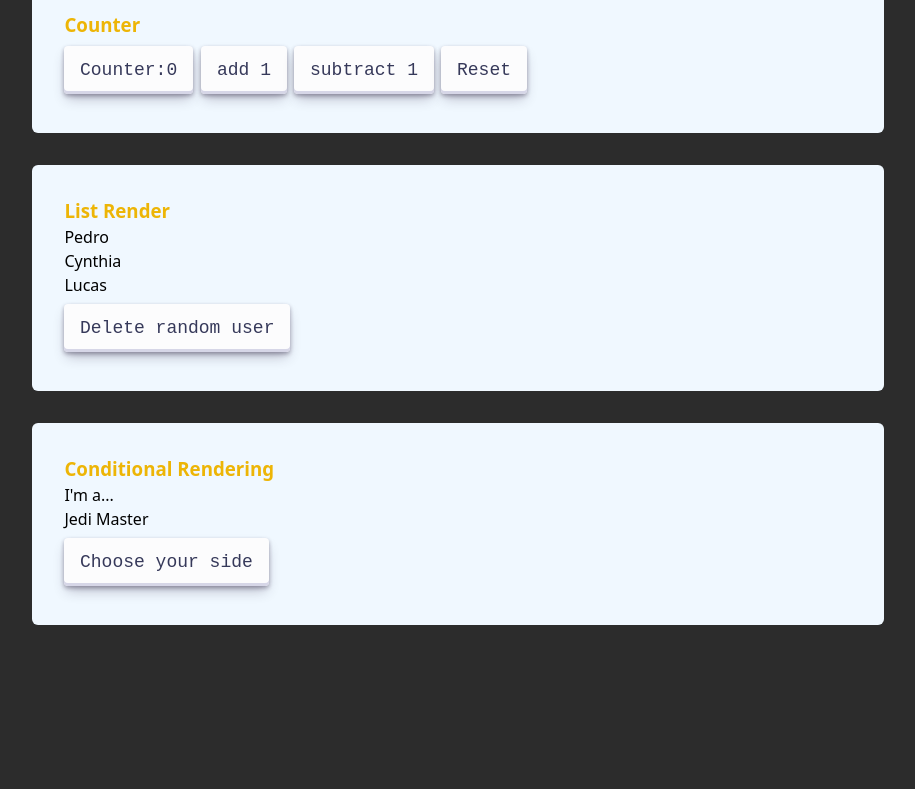
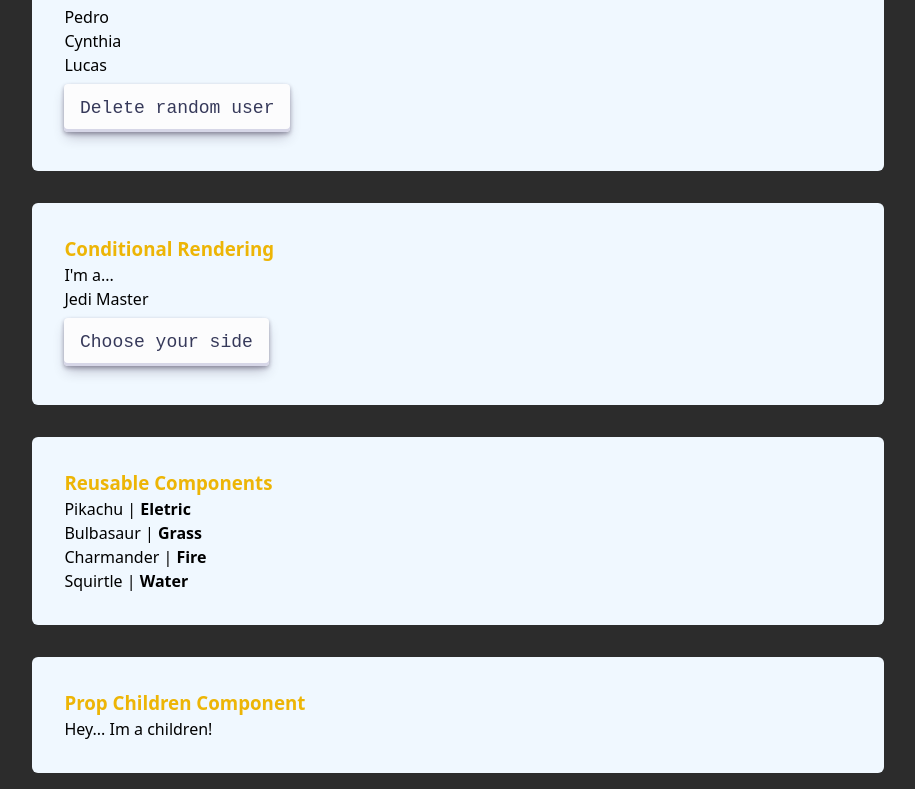
Before and after one commit to pdrowilson/react-advanced, a React (Vite) app: page / in a window 1280 px wide. Shown: the part 636-1425 px from the top of the page, without its empty margins (182-1097 px from the left). Before the commit the page ends 1277 px from the top, so only its background shows below. Built offline with nearby package versions, Linux system fonts and the light colour scheme.

Commit message:
prop children component

```diff
--- a/src/App.jsx
+++ b/src/App.jsx
@@ -4,6 +4,7 @@ import ListRender from './components/ListRender';
 import Counter from './components/Counter';
 import ConditionalRender from './components/ConditionalRender';
 import ReusableComponents from './components/ReusableComponents';
+import PropChildren from './components/PropChildren';
 
 function App() {
   return (
@@ -12,10 +13,13 @@ function App() {
       <div className="img-card">
         <img src={doggy} alt="Man's best friend" />
       </div>
-      <ReusableComponents title="Reusable Components" />
       <Counter title="Counter" />
       <ListRender title="List Render" />
       <ConditionalRender title="Conditional Rendering" />
+      <ReusableComponents title="Reusable Components" />
+      <PropChildren title="Prop Children Component">
+        <p>Hey... Im a children!</p>
+      </PropChildren>
     </div>
   );
 }
--- /dev/null
+++ b/src/components/PropChildren/index.jsx
@@ -0,0 +1,10 @@
+function PropChildren({ children, title }) {
+  return (
+    <div className="card">
+      <h3>{title}</h3>
+      {children}
+    </div>
+  );
+}
+
+export default PropChildren;
```
